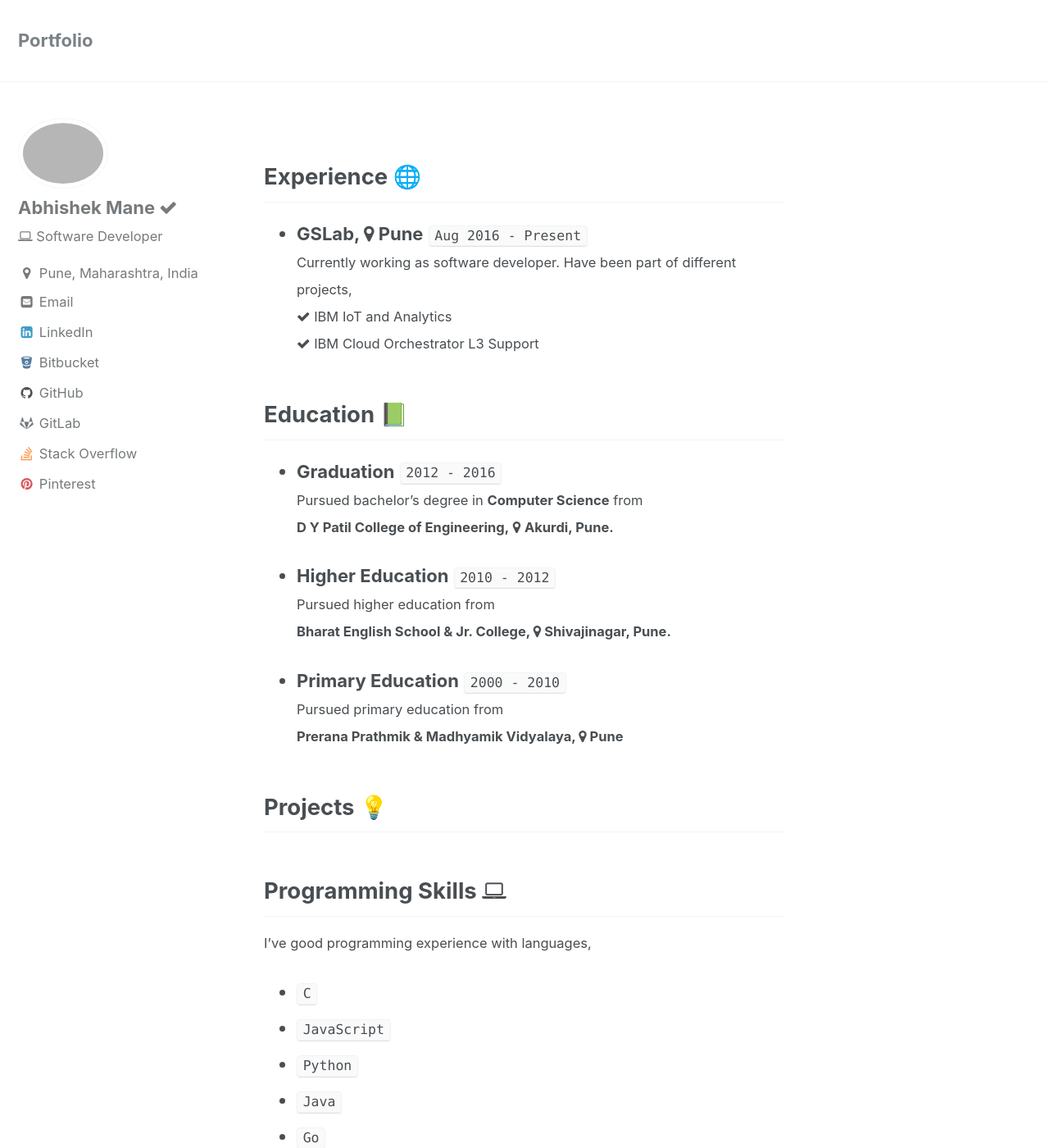
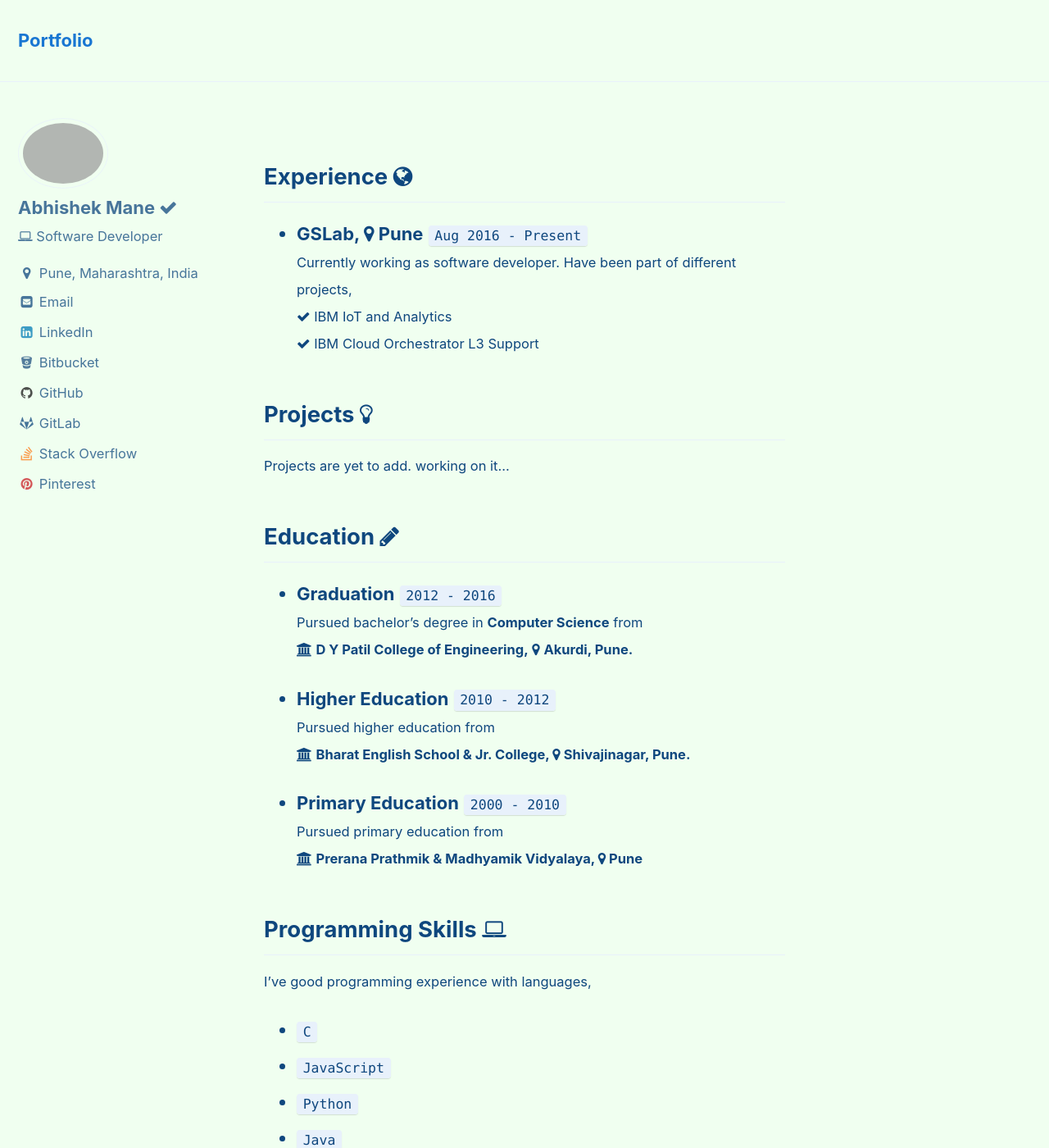
Before and after one commit to ashishawachar/ashishawachar.github.io, a Jekyll site: the page built from index.md, in a window 1280 px wide and 1400 px high. Shown: the whole window at 82% size. Built offline with Jekyll 4.4.1, drawn with Linux system fonts in a browser that asks for light colours; emoji names are drawn with the system emoji font.

Commit message:
:heavy_check_mark:

```diff
--- a/_config.yml
+++ b/_config.yml
@@ -5,7 +5,7 @@
 # For technical reasons, this file is *NOT* reloaded automatically when you use
 # `jekyll serve`. If you change this file, please restart the server process.
 
-minimal_mistakes_skin    : "default" # "air", "aqua", "contrast", "dark", "dirt", "neon", "mint", "plum", "sunrise"
+minimal_mistakes_skin    : "aqua" # "air", "aqua", "contrast", "dark", "dirt", "neon", "mint", "plum", "sunrise"
 
 # Site Settings
 locale                   : "en"
--- a/index.md
+++ b/index.md
@@ -7,7 +7,7 @@ permalink: /
 <!--
   <==========================> START  : Experience
 -->
-## Experience                                                   :globe_with_meridians:
+## Experience       <i class="fa fa-globe" aria-hidden="true"></i>
 
 * **GSLab, <i class="fa fa-map-marker" aria-hidden="true"></i> Pune**   `Aug 2016 - Present`                        <br />
   <small>
@@ -24,14 +24,24 @@ permalink: /
 -->
 <!-- ----------------------------------------------------------------------------------------------------------- -->
 <!--
+  <==========================> START  : Projects
+-->
+## Projects         <i class="fa fa-lightbulb-o" aria-hidden="true"></i>
+  <small>Projects are yet to add. working on it...</small>
+<!--
+  <==========================> END    : Projects
+-->
+<!-- ----------------------------------------------------------------------------------------------------------- -->
+<!--
   <==========================> START  : Education
 -->
-## Education                                                    :green_book:
+## Education        <i class="fa fa-pencil" aria-hidden="true"></i>
 
 * **Graduation**                                                `2012 - 2016`   <br/>
   <small>
     Pursued bachelor's degree in
     **Computer Science** from                                   <br/>
+    <i class="fa fa-institution" aria-hidden="true"></i>
     **D Y Patil College of Engineering,**
     <i class="fa fa-map-marker" aria-hidden="true"></i>
     **Akurdi, Pune.**
@@ -40,25 +50,19 @@ permalink: /
 * **Higher Education**                                          `2010 - 2012`   <br/>
   <small>
     Pursued higher education from                               <br />
+    <i class="fa fa-institution" aria-hidden="true"></i>
     **Bharat English School & Jr. College, <i class="fa fa-map-marker" aria-hidden="true"></i> Shivajinagar, Pune.**
   </small>
 
 * **Primary Education**                                         `2000 - 2010`   <br/>
   <small>
     Pursued primary education from                              <br />
+    <i class="fa fa-institution" aria-hidden="true"></i>
     **Prerana Prathmik & Madhyamik Vidyalaya, <i class="fa fa-map-marker" aria-hidden="true"></i> Pune**
   </small>
 
 <!--
   <==========================> END    : Education
--->
-<!-- ----------------------------------------------------------------------------------------------------------- -->
-<!--
-  <==========================> START  : Projects
--->
-## Projects                                                     :bulb:
-<!--
-  <==========================> END    : Projects
 -->
 <!-- ----------------------------------------------------------------------------------------------------------- -->
 <!--
```
